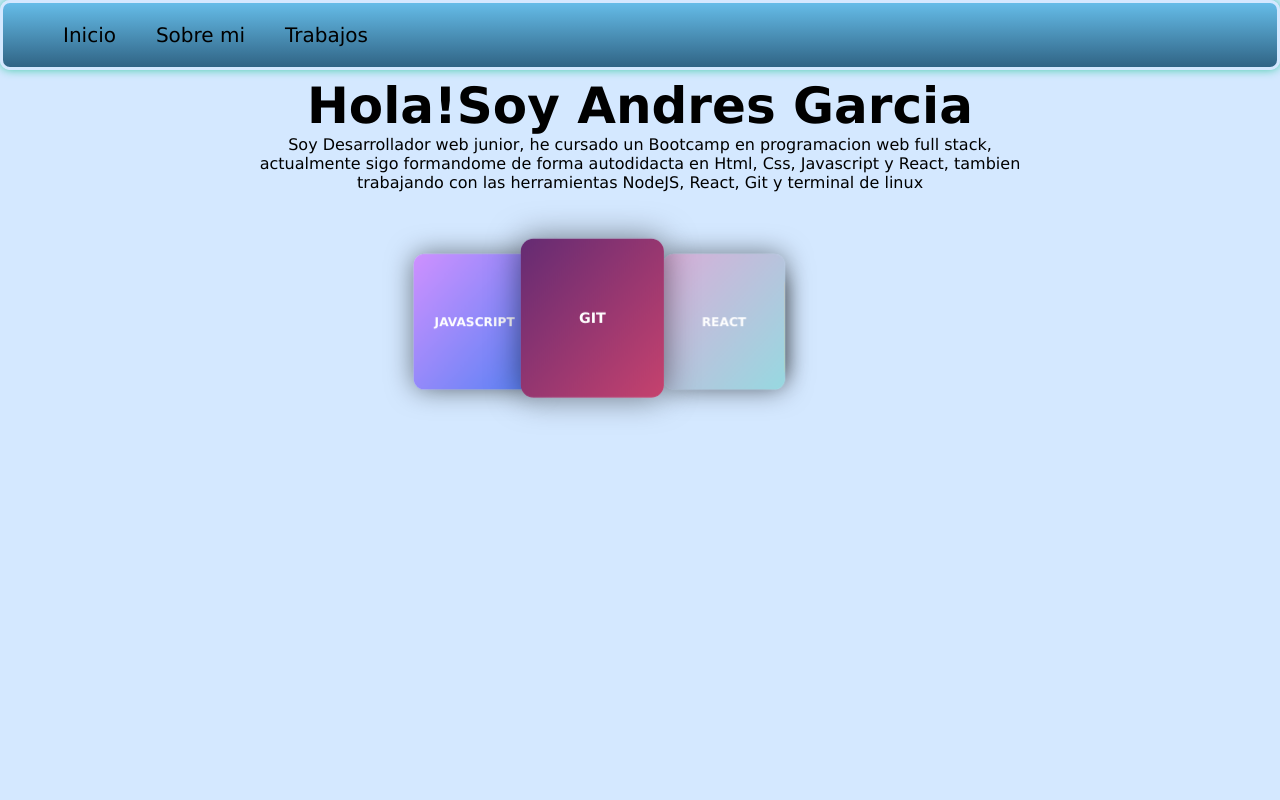
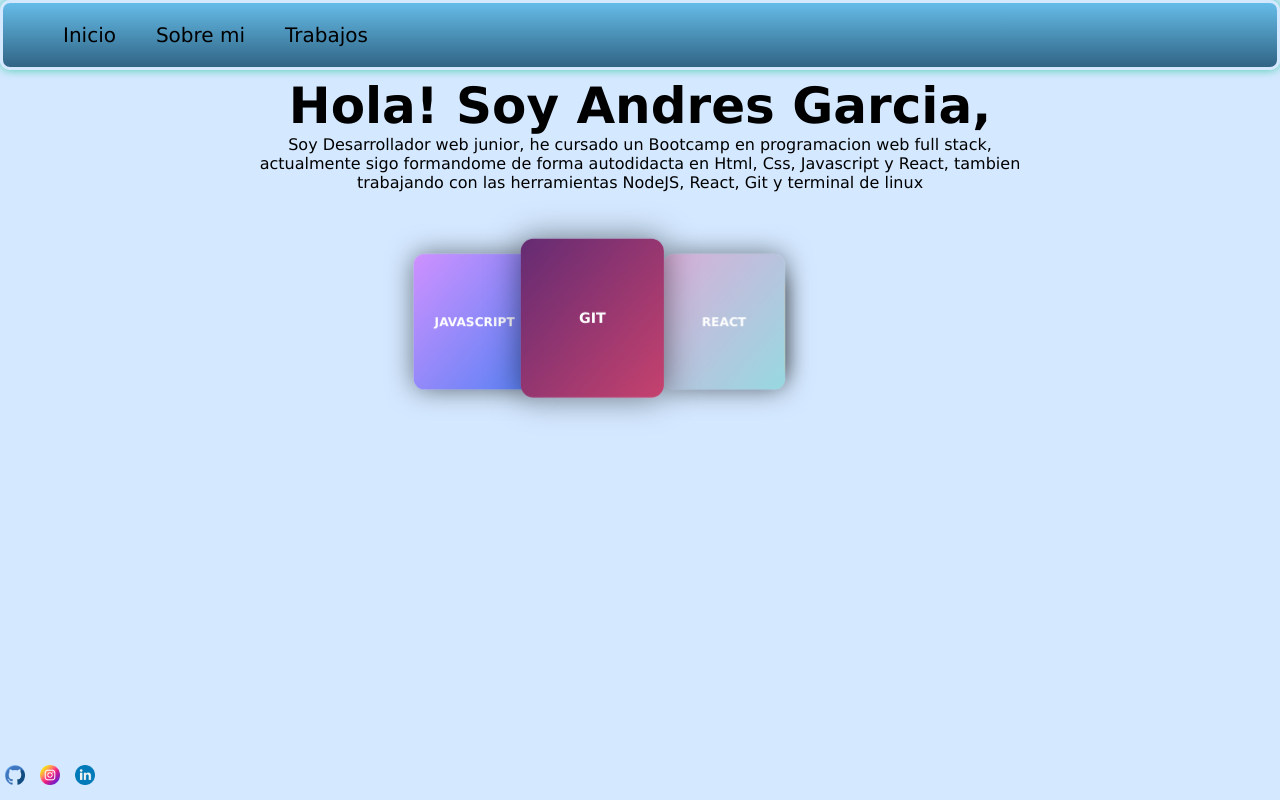
Before and after one commit to S1t0/Proyectos, a plain HTML site: page Portfolio/index.html in a window 1280 px wide. Drawn offline with Linux system fonts and the light colour scheme.

Commit message:
Añadiendo footer

```diff
--- a/Portfolio/index.html
+++ b/Portfolio/index.html
@@ -20,7 +20,7 @@
         </nav>
     </header>
     <br>
-    <h1 class="titulo"><br>Hola!Soy Andres Garcia</h1>
+    <h1 class="titulo"><br>Hola! Soy Andres Garcia,</h1>
     <div>
       <p class="descripcion">
         Soy Desarrollador web junior, he cursado un Bootcamp en programacion web
@@ -34,7 +34,7 @@
         <div class="caixa__card cc__1">PROGRAMADOR WEB</div>
         <div class="caixa__card cc__2"><a class="enlace" href="https://developer.mozilla.org/es/docs/Web/HTML" target="_blank">HTML</a></div>
         <div class="caixa__card cc__3"><a class="enlace" href="https://developer.mozilla.org/es/docs/Web/CSS" target="_blank">CSS</a></div>
-        <div class="caixa__card cc__4"><a class="enlace" href="https://developer.mozilla.org/es/docs/Web/JavaScript target="_blank"">JAVASCRIPT</a></div>
+        <div class="caixa__card cc__4"><a class="enlace" href="https://developer.mozilla.org/es/docs/Web/JavaScript" target="_blank"">JAVASCRIPT</a></div>
         <div class="caixa__card cc__5"><a class="enlace" href="https://git-scm.com/" target="_blank">GIT</a></div>
         <div class="caixa__card cc__6"><a class="enlace" href="https://es.reactjs.org/" target="_blank">REACT</a></div>
         <div class="caixa__card cc__7"><a class="enlace" href="https://nodejs.org/en/" target="_blank">NODE <br>JS</a></div>
@@ -43,5 +43,12 @@
         </div>
       </div>
     </div>
+    <footer class="pie">
+      <a href="https://github.com/S1t0" target="_blank"><img class="github" src="Imagenes/github.png"></a>
+      <a href="https://www.linkedin.com/in/andresgarciasito/" target="_blank"><img class="instagram"src="Imagenes/instagram.png"></a>
+      <a href="https://www.linkedin.com/in/andresgarciasito/" target="_blank"><img class="linkedin" src="Imagenes/linkedin.png"></a>
+
+
+    </footer>
   </body>
 </html>
--- a/Portfolio/style.css
+++ b/Portfolio/style.css
@@ -191,3 +191,18 @@ a {
 .caixa__card.cc__8 {
   background: linear-gradient(-229deg, #1472ff, #a8eb12);
 }
+.pie{
+  height: 4rem;
+  position: absolute;
+  bottom: 0;
+  width: 100%;
+  height: 40px;
+}
+.github,.instagram,.linkedin{
+  width: 20px;
+  height: 20px;
+  margin:5px;
+}
+.github,.instagram,.linkedin:hover{
+  cursor: pointer;
+}
```
Also changed, not shown: Portfolio/Imagenes/facebook.png (added), Portfolio/Imagenes/github.png (added), Portfolio/Imagenes/instagram.png (added), Portfolio/Imagenes/linkedin.png (added).
